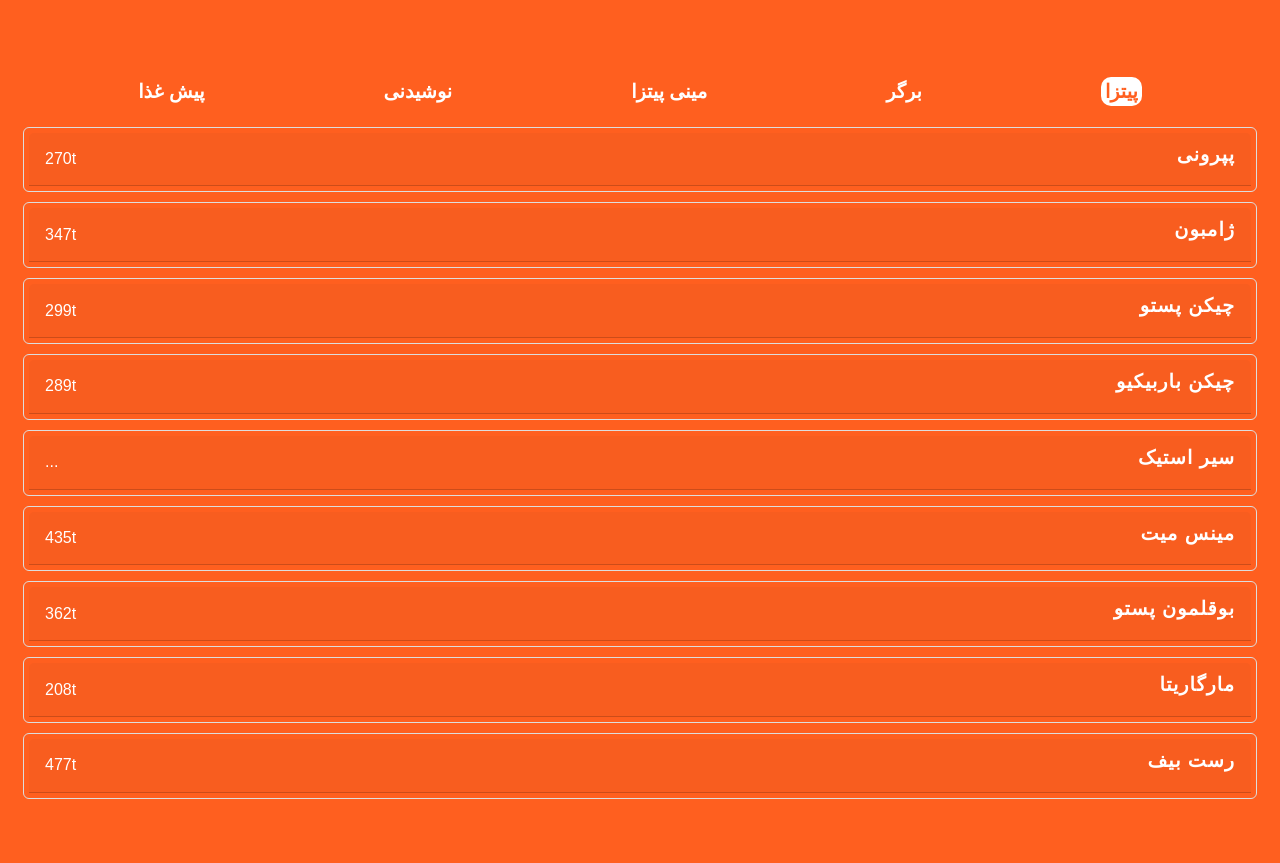
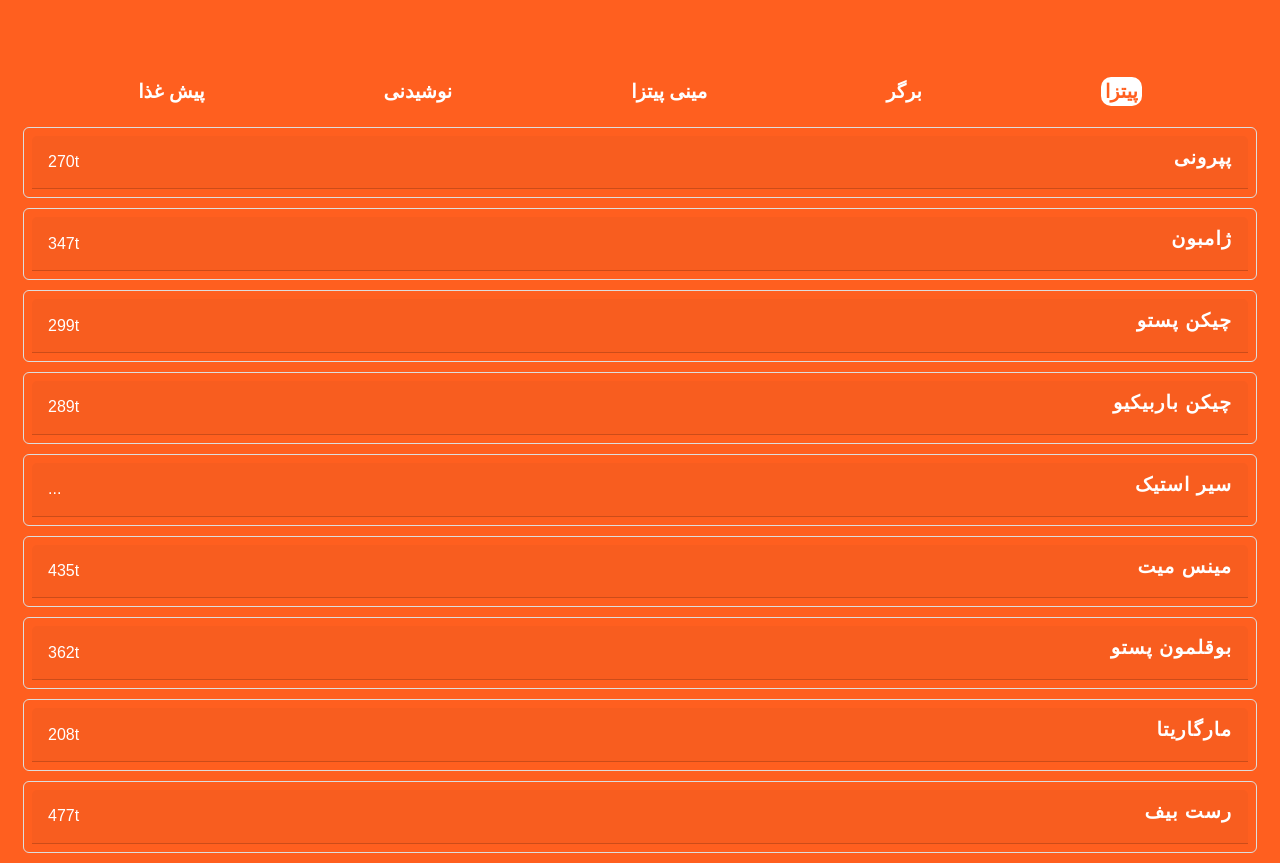
Before and after one commit to pedramjlo/Daei-Ali-ORG, a React (Create React App) app: page / in a window 1280 px wide. Shown: the part 800-1663 px from the top of the page. Before the commit the page ends 1609 px from the top, so only its background shows below. Built offline with nearby package versions, Linux system fonts and the light colour scheme; a web font is replaced by a local one.

Commit message:
full fixed card expansion

```diff
--- a/src/card.css
+++ b/src/card.css
@@ -2,7 +2,7 @@
 .card {
     border: 0.3px solid #ddd;
     margin: 10px 23px;
-    padding: 5px;
+    padding: 8px;
     background-color: #FF5F1F; /* Default background color */
     transition: padding 0.3s ease; /* Smooth transition for padding */
 }
@@ -42,7 +42,7 @@
 .card-content {
     text-align: center;
     padding-top: 10px;
-    padding-bottom: 1px;
+    padding-top: 8px;
 }
 
 .card.expanded {
```
